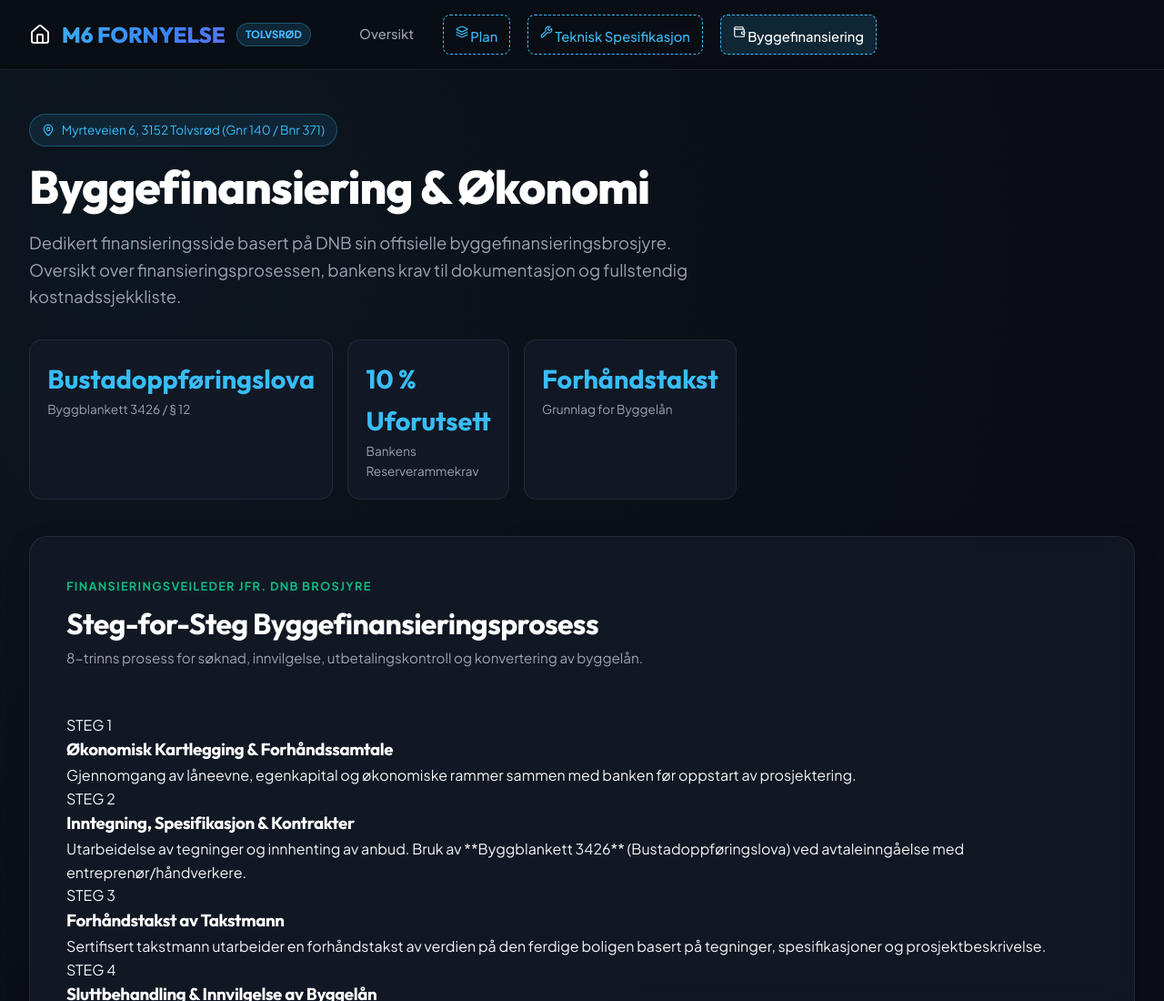
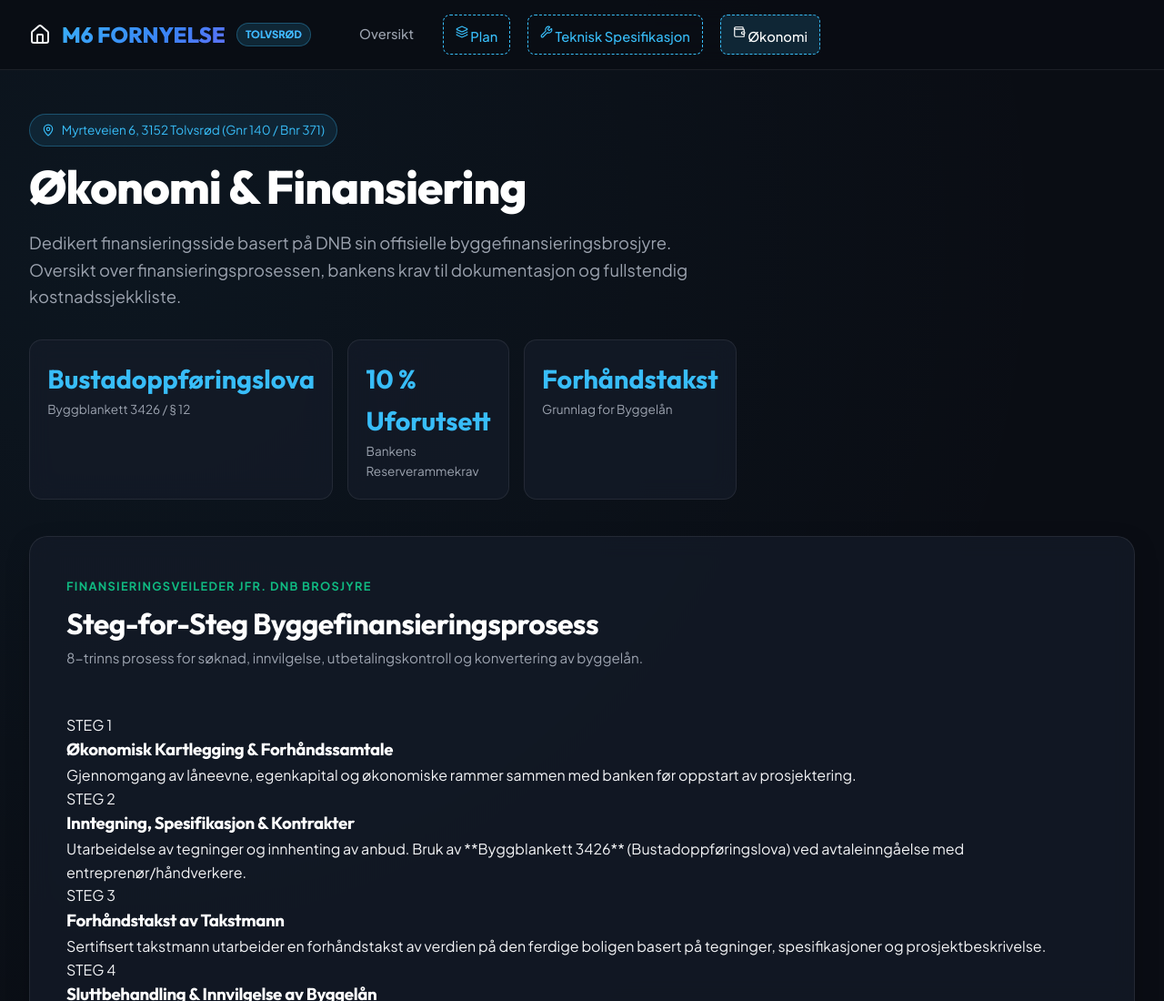
Before and after one commit to magnuskiro/m6, a plain HTML site: page financing.html in a window 1280 px wide. Shown: the top 1100 px of the page at 91% size. Drawn offline with nearby package versions, Linux system fonts and the light colour scheme.

Commit message:
Rename navigation link and title from Byggefinansiering to Økonomi

```diff
--- a/financing.html
+++ b/financing.html
@@ -3,8 +3,8 @@
 <head>
   <meta charset="UTF-8">
   <meta name="viewport" content="width=device-width, initial-scale=1.0">
-  <title>Byggefinansiering & Økonomi | M6 Fornyelse</title>
-  <meta name="description" content="Steg-for-steg prosess for byggefinansiering, bankens sjekkliste for kostnadsposter og krav jf. Bustadoppføringslova basert på DNB sin byggefinansieringsveileder.">
+  <title>Økonomi & Byggefinansiering | M6 Fornyelse</title>
+  <meta name="description" content="Steg-for-steg prosess for økonomi og byggefinansiering, bankens sjekkliste for kostnadsposter og krav jf. Bustadoppføringslova basert på DNB sin veileder.">
   <link rel="stylesheet" href="styles.css">
   <script src="https://unpkg.com/lucide@latest"></script>
 </head>
@@ -26,7 +26,7 @@
           <i data-lucide="wrench" style="width:14px; vertical-align:-1px;"></i> Teknisk Spesifikasjon
         </a>
         <a href="financing.html" class="nav-link active subpage-link">
-          <i data-lucide="wallet" style="width:14px; vertical-align:-1px;"></i> Byggefinansiering
+          <i data-lucide="wallet" style="width:14px; vertical-align:-1px;"></i> Økonomi
         </a>
       </nav>
     </div>
@@ -38,7 +38,7 @@
       <div style="display:inline-flex; align-items:center; gap:0.5rem; background:rgba(56,189,248,0.1); border:1px solid var(--border-glow); padding:0.3rem 0.8rem; border-radius:20px; font-size:0.85rem; color:var(--accent-cyan); margin-bottom:1rem;">
         <i data-lucide="map-pin" style="width:14px;"></i> Myrteveien 6, 3152 Tolvsrød (Gnr 140 / Bnr 371)
       </div>
-      <h1>Byggefinansiering & Økonomi</h1>
+      <h1>Økonomi & Finansiering</h1>
       <p class="hero-subtitle">
         Dedikert finansieringsside basert på DNB sin offisielle byggefinansieringsbrosjyre. Oversikt over finansieringsprosessen, bankens krav til dokumentasjon og fullstendig kostnadssjekkliste.
       </p>
```
Also changed, not shown: disciplines.html (+1 -1 lines), index.html (+1 -1 lines), sequence.html (+1 -1 lines).
